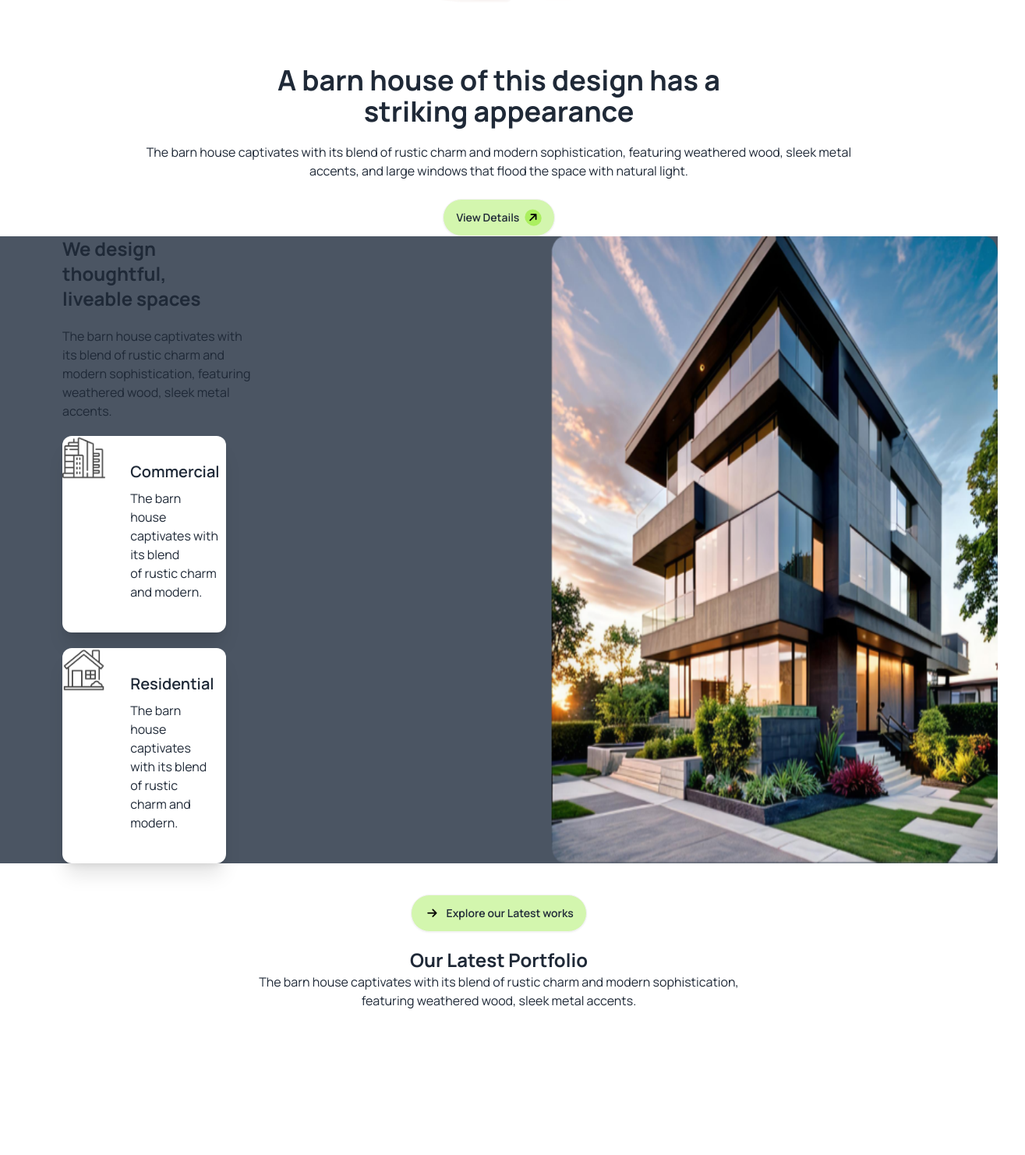
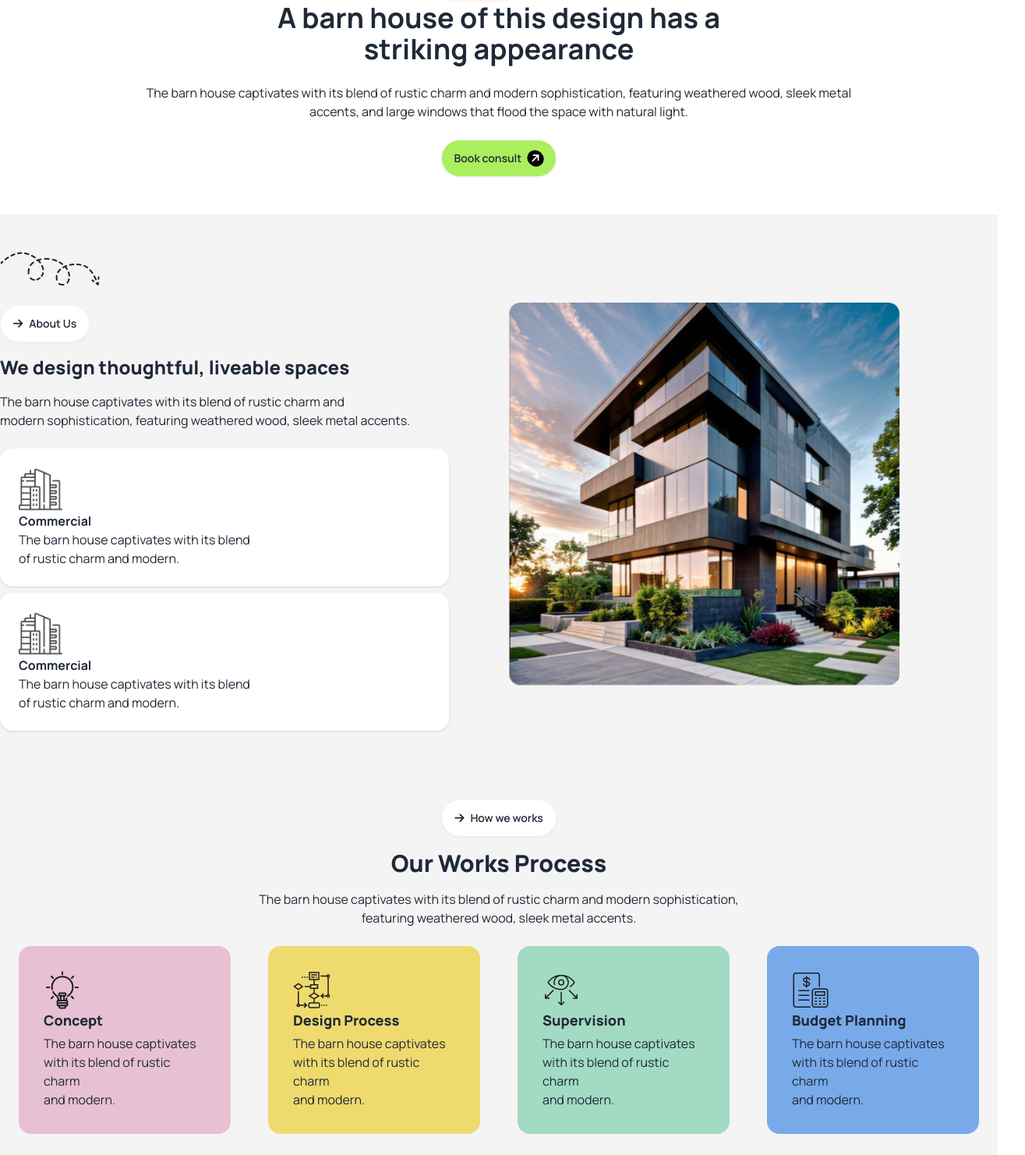
Before and after one commit to talhazubaerbd/assignment-3, a plain HTML site: page index.html in a window 1280 px wide. Shown: the part 415-1896 px from the top of the page at 78% size, 1315 px wide, since content can reach past the window. Before the commit the page ends 1710 px from the top, so only its background shows below. Drawn offline with nearby package versions, Linux system fonts and the light colour scheme.

Commit message:
this the last commit

```diff
--- a/index.html
+++ b/index.html
@@ -20,11 +20,11 @@
 <body class="font-manrope">
     <header>
             <!-- navbar -->
-            <div class="navbar bg-base-100" my-50>
+            <div class="navbar bg-base-100" my-5>
                 <div class="navbar-start">
                   <a class="btn btn-ghost text-xl"> <i class="fa-solid fa-arrow-right bg-[#abef5f] rounded-full text-black -rotate-45 p-1"></i>Rinterio </a>
                 </div>
-                <div class="navbar-center hidden lg:flex">
+                <div class="navbar-center hidden lg:flex gap-2">
                   <ul class="menu menu-horizontal px-1">
                     <li><a>Home</a></li>
                       <li><a>Service</a></li>
@@ -32,8 +32,13 @@
                       <li><a>Blog</a></li>
                       <li><a>Contact Us</a></li>
                   </ul>
+
+                    <i class="fa-solid fa-magnifying-glass bg-white rounded-full border-solid border-2 border-[#e9e9e9] p-2 "></i>
+                    <i class="fa-solid fa-cart-shopping rounded-full border-solid border-2 border-[#e9e9e9] p-2"></i>
+
                 </div>
-                <div class="navbar-end">
+                <div class="navbar-end ">
+
                   <a class="btn rounded-full bg-[#abef5f]">Book consult <i class="fa-solid fa-arrow-right bg-black rounded-full text-white -rotate-45 p-1"></i></a>
                   <div class="dropdown">
                     <div tabindex="0" role="button" class="btn btn-ghost lg:hidden ">
@@ -50,7 +55,7 @@
                           d="M4 6h16M4 12h8m-8 6h16" />
                       </svg>
                     </div>
-                    <div class="-ml-40">
+                    <div class="motherchod -ml-40 lg:-ml-96">
                         <ul
                         tabindex="0"
                         class="menu menu-sm dropdown-content bg-base-100 rounded-box z-[1] mt-3 w-52 p-2 shadow ">
@@ -61,74 +66,84 @@
                         <li><a>Contact Us</a></li>
                       </ul>
                     </div>
-
                   </div>
                 </div>
               </div>
-              <div class="flex justify-center grid-cols-1 container mx-auto px-4">
-                <!-- image section -->
-                <img src="./image/banner.png" alt="">
+    </header>
+    <main>
+        <div class="section01 container mx-auto flex flex-col items-center text-center mb-12">
+            <img src="image/banner.png">
+            <h1 class="text-4xl font-bold">A barn house of this design has a<br> striking appearance</h1><br>
+            <p class="text-l">The barn house captivates with its blend of rustic charm and modern sophistication, featuring weathered wood, sleek metal<br> accents, and large windows that flood the space with natural light.</p><br>
+            <a class="btn rounded-full bg-[#abef5f]">Book consult <i class="fa-solid fa-arrow-right bg-black rounded-full text-white -rotate-45 p-1"></i></a>
         </div>
-            <div class="flex justify-center flex-col items-center pt-20">
-                <!-- text -->
-                 <p>
-                    <h1  class="text-4xl font-bold text-center">
-                        A barn house of this design has a <br>striking appearance
-                    </h1>
-                 </p>
-                 <p class="pt-5 text-center">
-                    The barn house captivates with its blend of rustic charm and modern sophistication, featuring weathered wood, sleek metal <br>accents, and large windows that flood the space with natural light.
-                 </p><br>
-                 <a class="btn rounded-full bg-[#d3f6ae]">View Details <i class="fa-solid fa-arrow-right bg-[#abef5f] rounded-full text-black -rotate-45 p-1"></i></a>
+        <div class="section02 bg-[#f4f4f4] py-12">
+            <div class="container mx-auto flex items-center">
+                <div class="mini-section01 w-6/12 mr-6">
+                    <img src="image/Vector.png" class="mb-6">
+                    <button class="btn bg-white mb-4 rounded-full"><i class="fa-solid fa-arrow-right"></i>About Us</button>
+                    <h2 class="text-2xl font-black mb-4">We design thoughtful, liveable spaces</h2>
+                    <p class="mb-6">The barn house captivates with its blend of rustic charm and<br>
+                      modern sophistication, featuring weathered wood, sleek metal accents.</p>
+                    <div class="card bg-white shadow p-6 my-2 w-11/12">
+                      <img src="image/commercial.png" class="w-14">
+                      <h3 class="font-bold">Commercial</h3>
+                      <p>The barn house captivates with its blend<br> of rustic charm and modern.</p>
+                    </div>
+                    <div class="card bg-white shadow p-6 my-2 w-11/12">
+                      <img src="image/commercial.png" class="w-14">
+                      <h3 class="font-bold">Commercial</h3>
+                      <p>The barn house captivates with its blend<br> of rustic charm and modern.</p>
+                    </div>
+                </div>
+                <div class="mini-section02 w-6/12">
+                    <img src="image/Rectangle.png" class="w-4/5">
+                </div>
             </div>
 
-    </header>
-    <main>
-      <div class=" flex bg-gray-600 mx-auto ">
-        <!-- container -->
-         <div class=" ml-20 ">
-          <!-- text -->
-           <h1 class="text-2xl font-bold mb-5">
-            We design thoughtful, <br>liveable spaces
-           </h1>
-           <p>
-            The barn house captivates with its blend of rustic charm and
-             <br>modern sophistication, featuring weathered wood, sleek metal accents.
-           </p>
-           <div class="card card-side bg-base-100 shadow-xl rounded-xl mr-8 mt-5">
-            <img class="w-320 h-14 items-center justify-center " src="image/commercial.png" alt="">
-            <div class="card-body">
-              <h2 class="card-title">Commercial</h2>
-              <p>The barn house captivates with its blend <br>of rustic charm and modern.</p>
-              <div class="card-actions justify-end">
+        <!-- SECTION 03 -->
+         <div class="container mx-auto my-20">
+          <div class="mini-section-01 flex flex-col items-center text-center">
+            <button class="btn bg-white mb-4 rounded-full"><i class="fa-solid fa-arrow-right"></i>How we works</button>
+            <h2 class="text-3xl font-black mb-4">Our Works Process</h2>
+            <p>The barn house captivates with its blend of rustic charm and modern sophistication, <br> featuring weathered wood, sleek metal accents.</p>
           </div>
+          <div class="mini-section-02 flex">
+            <div class="card bg-[#e7c1d3] w-1/4 p-8 m-6">
+              <img src="image/concept.png" class="w-12">
+              <h3 class="font-black lg:text-lg sm:text-sm mb-1">Concept</h3>
+              <p class="text-sm lg:text-base">The barn house captivates<br> with its blend of rustic charm<br> and modern.</p>
             </div>
+            <div class="card bg-[#efda6e] w-1/4 p-8 m-6">
+              <img src="image/flow-chart.png" class="w-12">
+              <h3 class="font-black lg:text-lg sm:text-sm mb-1">Design Process</h3>
+              <p class="text-sm lg:text-base">The barn house captivates<br> with its blend of rustic charm<br> and modern.</p>
             </div>
-          <div class="card card-side bg-base-100 shadow-xl rounded-xl mr-8 mt-5">
-              <img class=" w-320 h-14 justify-center" src="image/residential.png" alt="">
-            </figure>
-            <div class="card-body">
-              <h2 class="card-title">Residential</h2>
-              <p>The barn house captivates with its blend <br>of rustic charm and modern.</p>
-              <div class="card-actions justify-end">
+            <div class="card bg-[#a3dac3] w-1/4 p-8 m-6">
+              <img src="image/vision.png" class="w-12">
+              <h3 class="font-black lg:text-lg sm:text-sm mb-1">Supervision</h3>
+              <p class="text-sm lg:text-base">The barn house captivates<br> with its blend of rustic charm<br> and modern.</p>
+            </div>
+            <div class="card bg-[#78aaea] w-1/4 p-8 m-6">
+              <img src="image/budget-planning.png" class="w-12">
+              <h3 class="font-black lg:text-lg sm:text-sm mb-1">Budget Planning</h3>
+              <p class="text-sm lg:text-base">The barn house captivates<br> with its blend of rustic charm<br> and modern.</p>
             </div>
           </div>
          </div>
         </div>
-         <img class="ml-96" src="./image/Rectangle.png" alt="">
-
-      </div>
 
     </main>
-    <section>
+
+<!-- sectionlayout -->
+<div class="containe">
   <div class="flex justify-center mt-5 "><a class=" mt-5 btn rounded-full bg-[#d3f6ae]"><i class="fa-solid fa-arrow-right  text-black  p-1"></i>Explore our Latest works </i></a></div>
   <div class="text-center mt-5">
   <h1 class="text-2xl font-bold t">Our Latest Portfolio</h1>
   <p>The barn house captivates with its blend of rustic charm and modern sophistication, <br>featuring weathered wood, sleek metal accents.</p>
 </div>
-    </section>
-    <footer>
 
-    </footer>
+</div>
+
 </body>
 </html>
```
Lines whose indentation alone changed are shown as unchanged.
